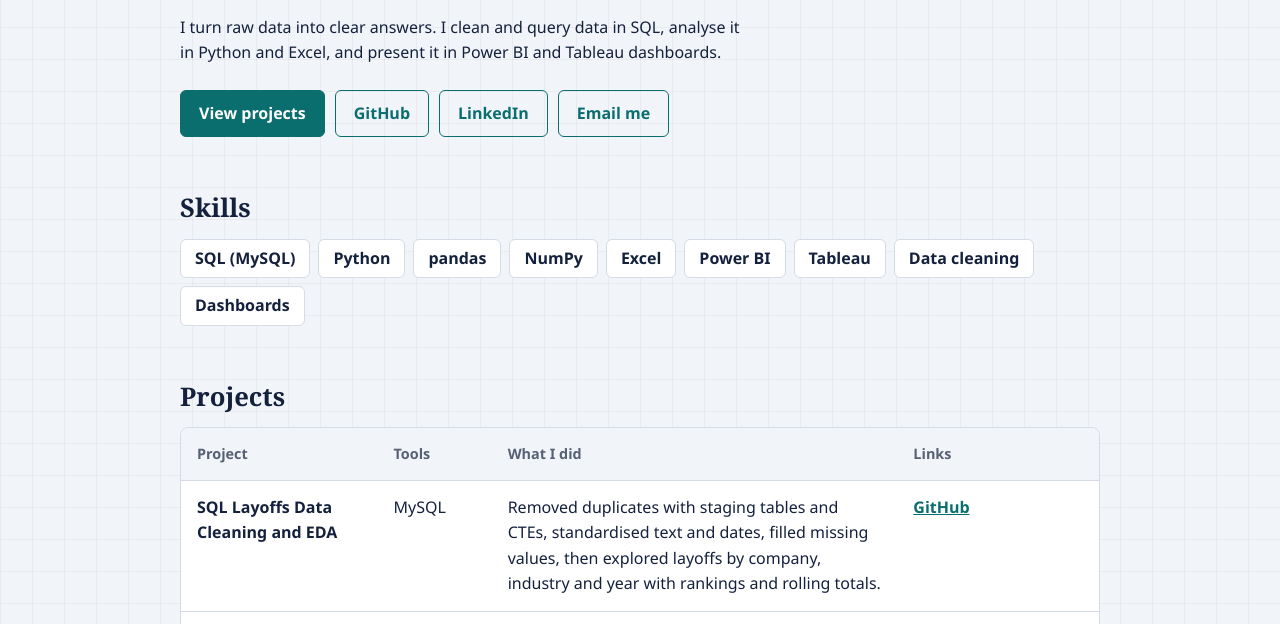
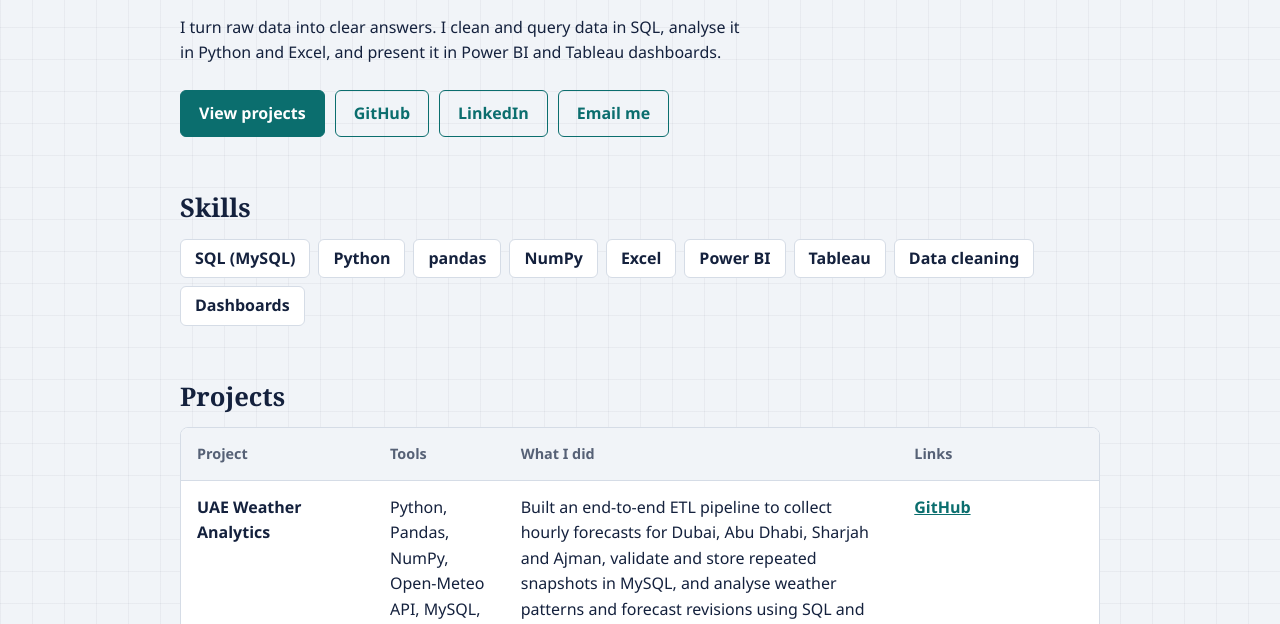
Before and after one commit to Mohamed-Hasith/portfolio, a plain HTML site: page index.html in a window 1280 px wide. Shown: the part 165-789 px from the top of the page. Drawn offline with Linux system fonts and the light colour scheme.

Commit message:
Update index.html with project descriptions
Added project details including tools used and descriptions for various analytics projects.

```diff
--- a/index.html
+++ b/index.html
@@ -63,6 +63,7 @@ footer{margin-top:64px;padding-top:20px;border-top:1px solid var(--line);color:v
 <table>
 <thead><tr><th>Project</th><th>Tools</th><th>What I did</th><th>Links</th></tr></thead>
 <tbody>
+<tr><td>UAE Weather Analytics</td><td>Python, Pandas, NumPy, Open-Meteo API, MySQL, SQL, Power BI</td><td>Built an end-to-end ETL pipeline to collect hourly forecasts for Dubai, Abu Dhabi, Sharjah and Ajman, validate and store repeated snapshots in MySQL, and analyse weather patterns and forecast revisions using SQL and Python. Developed a two-page Power BI report for next-24-hour forecasts and seven-day forecast revisions, and automated data collection with Windows Task Scheduler.</td><td><a href="https://github.com/Mohamed-Hasith/uae-weather-analytics-python-mysql-powerbi" target="_blank" rel="noopener noreferrer">GitHub</a></td></tr>
 <tr><td>SQL Layoffs Data Cleaning and EDA</td><td>MySQL</td><td>Removed duplicates with staging tables and CTEs, standardised text and dates, filled missing values, then explored layoffs by company, industry and year with rankings and rolling totals.</td><td><a href="https://github.com/Mohamed-Hasith/sql-layoffs-data-cleaning-eda">GitHub</a></td></tr>
 <tr><td>E-commerce Analytics (SQL)</td><td>MySQL</td><td>Built a MySQL database from 5 related tables, ran validation and data quality checks, then analysed 13,193 orders ($7.5M revenue) by month, category, country and product. Found that Electronics drives about half of item revenue and that two reasons, wrong size or fit and not as described, cause about half of all returns.</td><td><a href="https://github.com/Mohamed-Hasith/sql-ecommerce-analytics">GitHub</a></td></tr>
 <tr><td>Data Professional Survey Dashboard</td><td>Power BI</td><td>Built an interactive dashboard analysing a survey of data professionals.</td><td><a href="https://github.com/Mohamed-Hasith/powerbi-data-professional-survey-dashboard">GitHub</a></td></tr>
```
